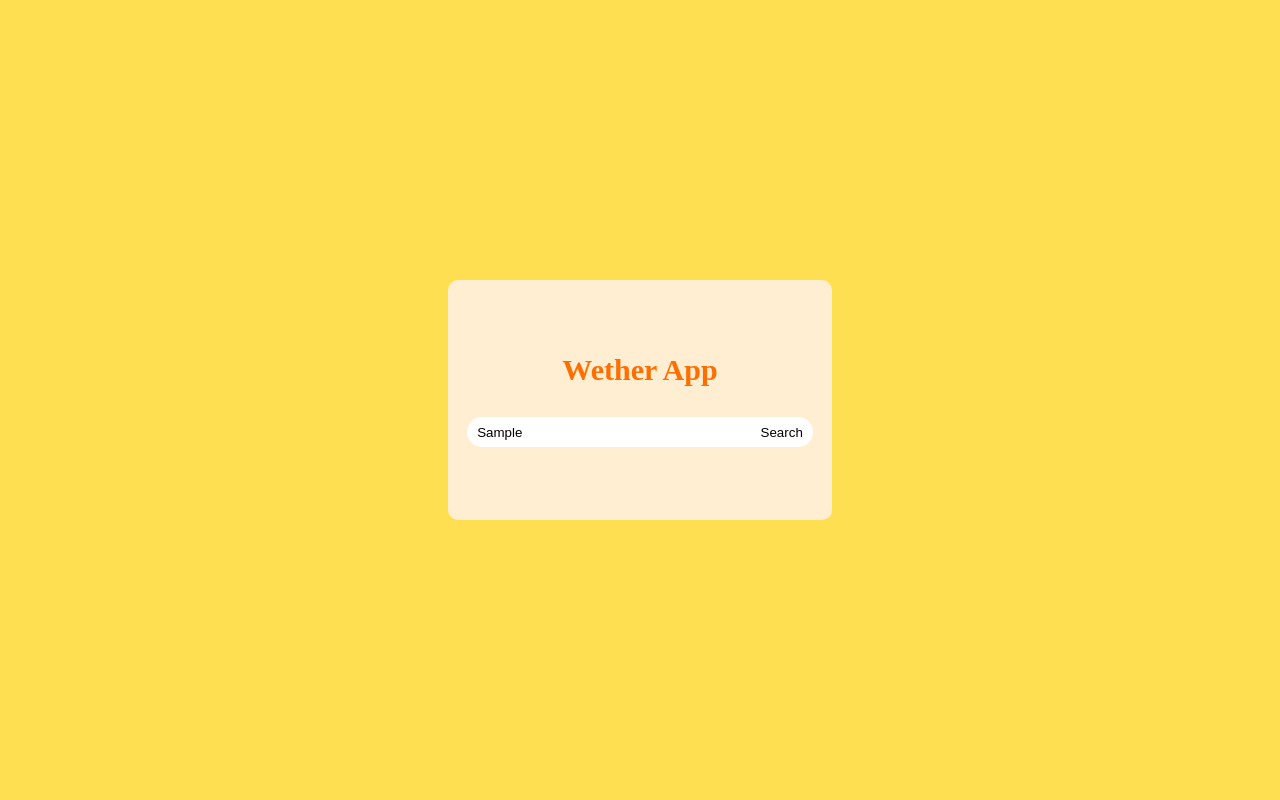
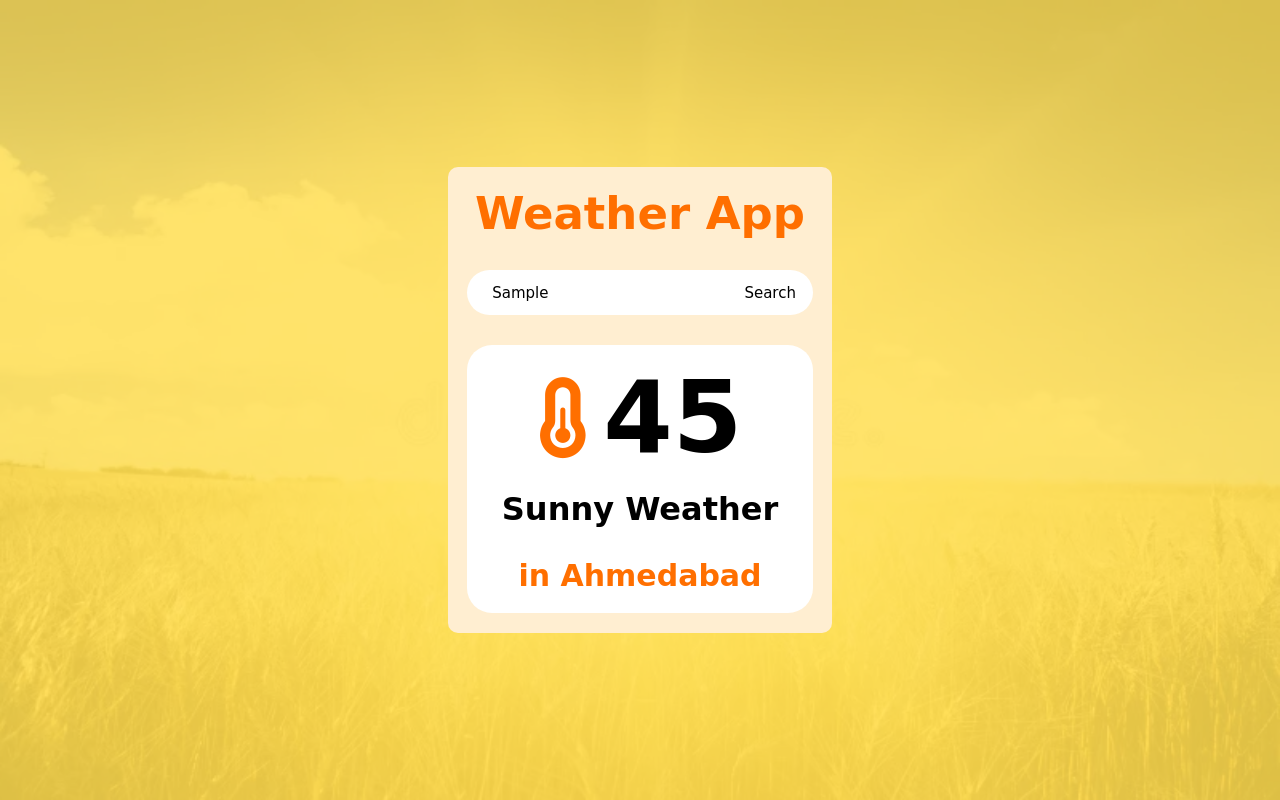
Before and after one commit to vrajmandaliya396-spec/2.WETHER_APP, a plain HTML site: page index.html in a window 1280 px wide. Both pictures are taken after typing "Sample" into the empty fields and a click on the button "Search". Drawn offline with Linux system fonts and the light colour scheme.

Commit message:
add some functionality

```diff
--- a/index.html
+++ b/index.html
@@ -5,17 +5,37 @@
     <meta name="viewport" content="width=device-width, initial-scale=1.0">
     <title>Weather App</title>
     <link rel="stylesheet" href="style.css">
+    <link rel="stylesheet" href="https://cdnjs.cloudflare.com/ajax/libs/font-awesome/6.5.0/css/all.min.css">
 </head>
 <body>
+    <img src="bg.webp" alt="">
+    <div class="main">
+        <h1 class="title">Weather App</h1>
+        <div class="form_container">
+            <input type="text" class="city-input" placeholder="Enter city name">
+            <button class="search-btn">Search</button>
+        </div>
+        <!-- <div class="Featues_buttons">
+            <button>
+                Temperature
+            </button><button>
+                Weather
+            </button><button>
+                City name
+            </button>
+        </div> -->
+        <div class="data_container">
+            <div class="temp-container">
+                <i class="fas fa-thermometer-half"></i>
+                <h1>45</h1>
+            </div>
+        <h1>Sunny Weather</h1>
+        <h2>in Ahmedabad</h2>
+        </div>
 
-    <div class="main">
-        <h1>Wether App</h1>
-        <div class="form_container">
-            <input type="text" id="city-input" placeholder="Enter city name">
-            <button id="search-btn">Search</button>
     </div>
 
 
-
+<script src="script.js"></script>
 </body>
 </html>
--- a/script.js
+++ b/script.js
@@ -0,0 +1,11 @@
+var search_btn = document.querySelector(".search-btn");
+var data_container = document.querySelector(".data_container");
+var city_input = document.querySelector("city-input");
+var temp_container = document.querySelector(".temp-container");
+
+data_container.style.display = "none";
+
+search_btn.addEventListener("click", function(e){
+
+            data_container.style.display = "";
+});
--- a/style.css
+++ b/style.css
@@ -1,6 +1,7 @@
 *{
     margin: 0px;
     padding: 0px;
+    font-family: BRUSHSCRIPT MT, cursive;
 }
 
 body{
@@ -10,31 +11,56 @@ body{
     height: 100vh;
     background: #ffd104af;
 }
+img{
+    width: 100vw;
+    height: 100vh;
+    display: flex;
+    position: absolute;
+    z-index: -1;
+    opacity: 0.15;
+}
 
 .main{
     display: flex;
     background: #ffeed1;
     width: 30vw;
-    height: 30vh;
+
     align-items: center;
     justify-content: center;
     border-radius: 10px;
     flex-direction: column;
-
+    gap: 10px;
+}
+i{
+    font-size: 45px;
+    color: #ff6f00;
+    margin-bottom: 10px;
+    font-family: BRUSHSCRIPT MT, cursive;
+    margin-top: 20px;
+    margin-bottom: 20px;
+}
+.title{
+   font-size: 45px;
+    color: #ff6f00;
+    font-family: BRUSHSCRIPT MT, cursive;
+    margin-bottom: 20px;
+    margin-top: 20px;
 }
 h1{
-    font-size: 30px;
-    color: #ff6f00;
-    margin-bottom: 30px;
+    color: #000000;
 }
+
 .form_container{
     display: flex;
     width: 100%;
     justify-content: center;
     background: #ffffff;
     width: 27vw;
-    height: 30px;
+    height: 45px;
     border-radius: 50px;
+    margin-bottom: 20px;
+
+
 }
 input{
     width: 100%;
@@ -42,8 +68,11 @@ input{
     border: none;
     background: none;
     outline: none;
+    font-size: 15px;
+    margin-left: 15px;
+
 }
-button{
+.search-btn{
     border: none;
     background: none;
     outline: none;
@@ -52,11 +81,99 @@ button{
     align-items: center;
     justify-content: center;
     display: flex;
+    width: 120px;
+    font-size: 15px;
+    font-family: BRUSHSCRIPT MT, cursive;
 }
-button:hover{
+.search-btn:hover{
     background: #ff6f00;
+    color: #ffffff;
     border-radius: 50px;
     outline: none;
     cursor: pointer;
 
+
 }
+input::placeholder{
+    color: #d3d3d3;
+    font-weight: lighter;
+    font-style: italic;
+    font-family: 'Gill Sans', 'Gill Sans MT', Calibri, 'Trebuchet MS', sans-serif;
+}
+.Featues_buttons{
+    display: flex;
+    width: 100%;
+    justify-content: space-between;
+    width: 27vw;
+    height: 45px;
+    border-radius: 50px;
+    margin-top: 20px;
+    margin-bottom: 20px;
+}
+.Featues_buttons button{
+    color: #ff6f00;
+     border: none;
+    background: none;
+    outline: none;
+    cursor: pointer;
+    padding: 10px;
+    align-items: center;
+    justify-content: center;
+    display: flex;
+    width: 120px;
+    font-size: 15px;
+    font-family: BRUSHSCRIPT MT, cursive;
+    font-size: 15px;
+    font-weight: bold;
+    background: white;
+    border-radius: 50px;
+    box-shadow: 0 10px 15px rgba(255, 111, 0, 0.2);
+    backdrop-filter: blur(10px);
+    background: rgba(255, 255, 255, 0.253);
+    border: 1px solid rgba(255, 255, 255, 0.18);
+}
+.Featues_buttons button:hover{
+    background: #ff6f00;
+    color: #ffffff;
+    border-radius: 50px;
+    outline: none;
+    cursor: pointer;
+}
+.data_container{
+    display: flex;
+    width: 100%;
+    justify-content: center;
+    background: #ffffff;
+    width: 90%;
+    height: 90%;
+    border-radius: 25px;
+    align-items: center;
+    gap: 30px;
+    margin-bottom: 20px;
+    flex-direction: column;
+}
+.temp-container{
+    display: flex;
+    width: 100%;
+    justify-content: center;
+    background: none;
+    width: 27vw;
+    height: 45px;
+    border-radius: 50px;
+    margin-bottom: 20px;
+    font-size: 50px;
+    font-weight: bold;
+    align-items: center;
+    gap: 15px;
+    margin-top: 50px;
+}
+i{
+    font-size: 81px;
+    color: #ff6f00;
+}
+h2{
+    color: #ff6f00;
+    font-size: 30px;
+    font-weight: bold;
+    margin-bottom: 20px;
+}
```
Also changed, not shown: bg.webp (added).
